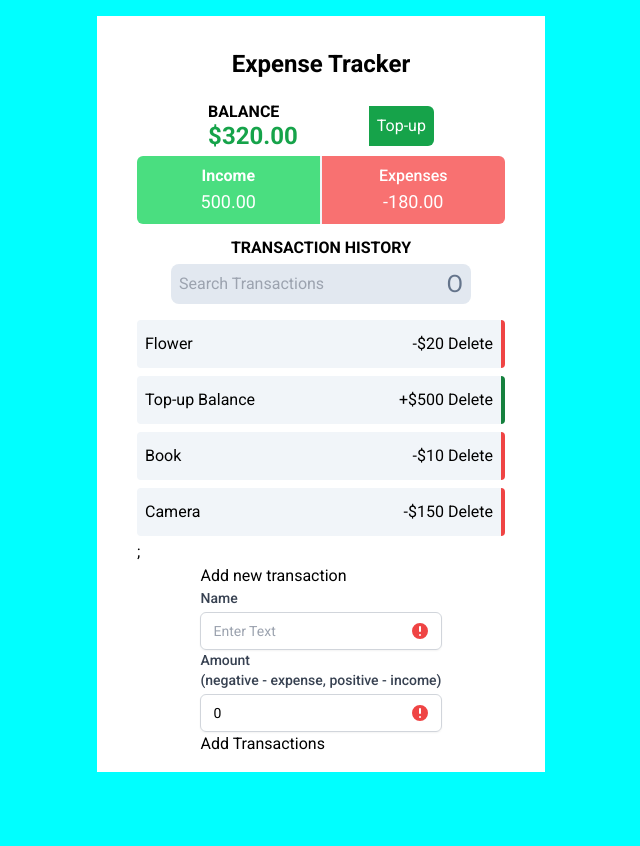
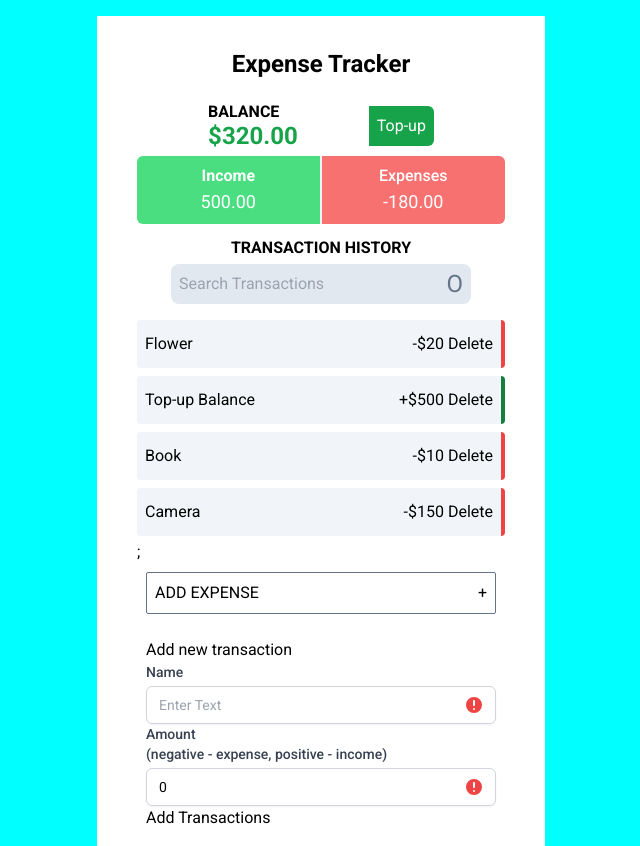
Before and after one commit to Sochuks/react-expense-tracker, a React (Vite) app: page / in a window 1280 px wide. Shown: the whole page, without its empty margins (319-959 px from the left). Before the commit the page ends 800 px from the top, so only its background shows below. Built offline with nearby package versions, Linux system fonts and the light colour scheme.

Commit message:
Created dropdown form for expense form

```diff
--- a/src/Components/AddTransaction.jsx
+++ b/src/Components/AddTransaction.jsx
@@ -5,6 +5,7 @@ const AddTransaction = () => {
     // state management
     const [text, setText] = useState('');
     const [amount, setAmount] = useState(0);
+    const [isFormVisible, toggleForm] = useState(false)
 
     const {addTransaction} = useContext(GlobalContext);
 
@@ -25,6 +26,21 @@ const AddTransaction = () => {
 
   return (
     <div>
+        {/* DROP-DOWN EXPENSE FORM */}
+        <div className='w-[350px]'>
+            {/* container */}
+            <div className='w-full pt-2 mb-6'>
+                <button className='flex justify-between items-center px-2 py-2 w-full border border-slate-500 rounded-sm mb-1'
+                onClick={(e) => (toggleForm(!isFormVisible))}>
+                    <p>ADD EXPENSE</p>
+                    <p>+</p>
+                </button>
+                { isFormVisible &&<div className='h-32 border-x border-slate-400 border-b bg-slate-200 rounded-b-md shadow-md'>
+
+                </div>}
+            </div>
+        </div>
+
         <h3>Add new transaction</h3>
         <form onSubmit={formSubmit}>
             <div>
```
